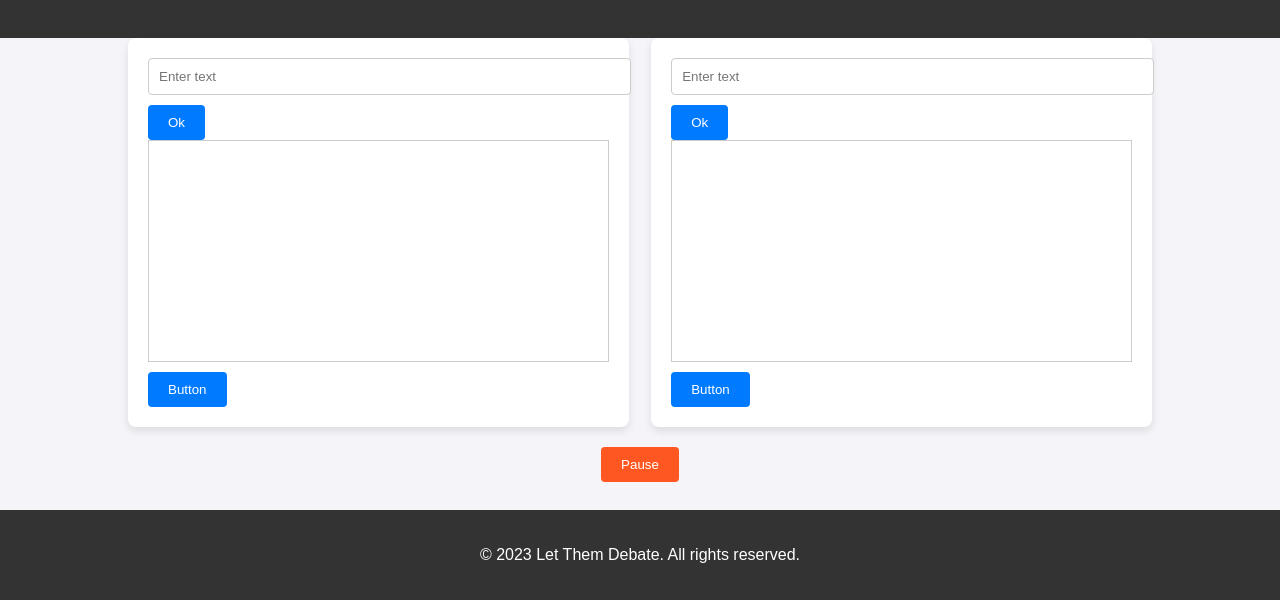
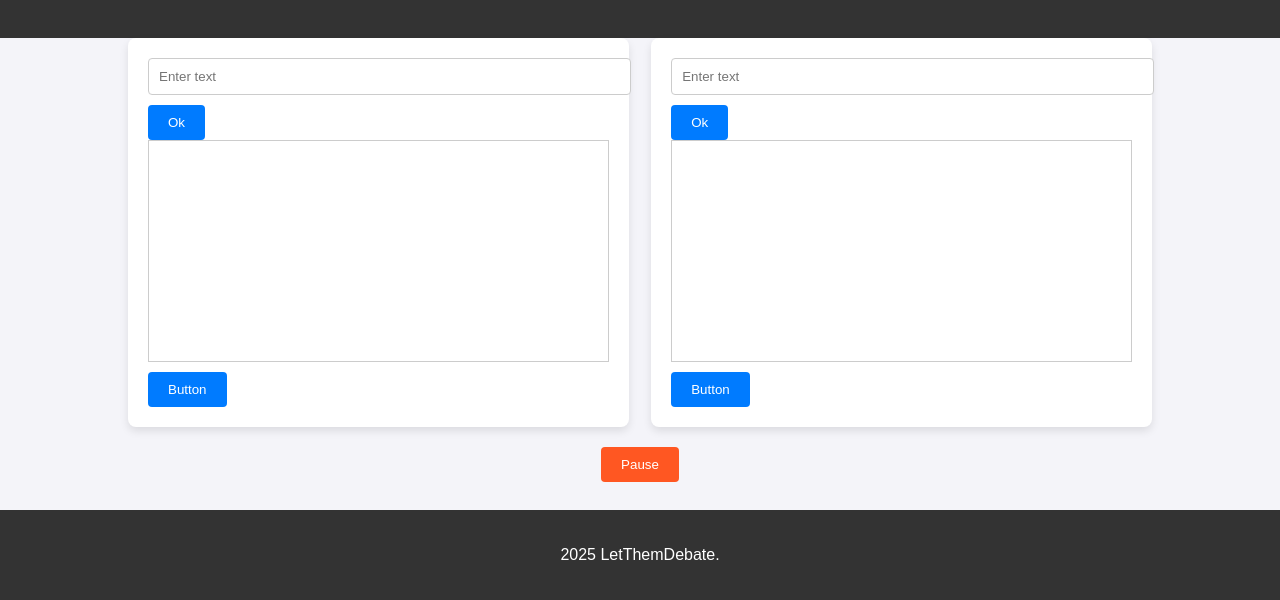
Before and after one commit to ALWAYSOFFLAYN/LetThemDebate, a plain HTML site: page frontend/index.html in a window 1280 px wide. Shown: the part 200-800 px from the top of the page. Drawn offline with Linux system fonts and the light colour scheme.

Commit message:
another 0ne

```diff
--- a/frontend/index.html
+++ b/frontend/index.html
@@ -97,7 +97,7 @@
     </div>
     <button class="pause-button">Pause</button>
     <footer>
-        <p>© 2023 Let Them Debate. All rights reserved.</p>
+        <p>2025 LetThemDebate.</p>
     </footer>
 </body>
 </html>
```
